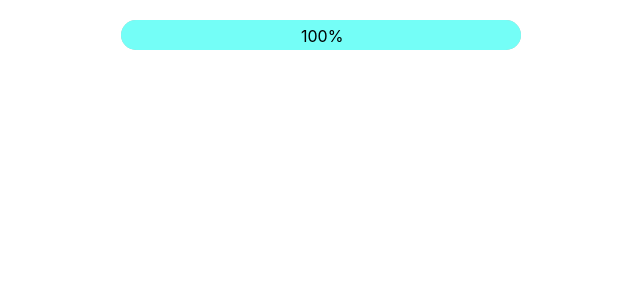
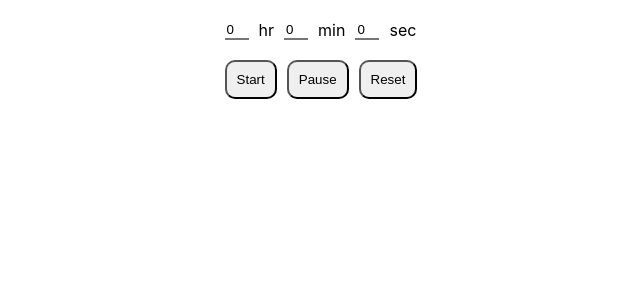
Before and after one commit to Rilee991/machine-coding-exampels, a React (Create React App) app in the folder react-examples/: page / in a window 1280 px wide. Shown: the top 300 px of the page, without its empty margins (319-959 px from the left). Built offline with nearby package versions, Linux system fonts and the light colour scheme.

Commit message:
count down timer

```diff
--- a/react-examples/src/App.js
+++ b/react-examples/src/App.js
@@ -1,5 +1,6 @@
 import React from 'react';
-import ProgressBar from './progressbar3/ProgressBar';
+import TimerApp from './countdowntimer2/TimerApp';
+// import ProgressBar from './progressbar3/ProgressBar';
 // import ProgressBar from './progressbar2/ProgressBar';
 // import StopWatch from './stopwatch/StopWatch';
 // import HolyGrail from './holygrail/HolyGrail';
@@ -33,7 +34,8 @@ const App = () => {
 		// <HolyGrail />
 		// <StopWatch />
 		// <ProgressBar />
-		<ProgressBar />
+		// <ProgressBar />
+		<TimerApp />
     );
 }
 
--- /dev/null
+++ b/react-examples/src/countdowntimer2/TimerApp.js
@@ -0,0 +1,78 @@
+import React, { useEffect, useState } from 'react';
+import './styles.css';
+
+const TimerApp = () => {
+    // const [timeConfig, setTimeConfig] = useState({ time: 0, isRunning: false });
+    const [timeConfigs, setTimeConfigs] = useState({ sec: 0, min: 0, hour: 0, isRunning: false });
+
+    useEffect(() => {
+        const timer = setInterval(() => {
+            // setTimeConfig(prev => prev.isRunning ? (prev.time > 0 ? ({ ...prev, time: prev.time - 1, }): ({ ...prev, isRunning: false })) : prev);
+            setTimeConfigs(prev => {
+                if(!prev.isRunning) return prev;
+
+                if(prev.sec > 0) return { ...prev, sec: prev.sec - 1 };
+                else {
+                    if(prev.min > 0) return { ...prev, sec: 59, min: prev.min - 1};
+                    else {
+                        if(prev.hour > 0) return { ...prev, sec: 59, min: 59, hour: prev.hour - 1 };
+                        return { ...prev, isRunning: false };
+                    }
+                }
+            });
+        },1000);
+
+        return () => {
+            clearInterval(timer);
+        }
+    });
+
+    const handleSetTime = (e) => {
+        // setTimeConfig({ ...timeConfig, time: e.target.value });
+        const name = e.target.name, value = e.target.value;
+        setTimeConfigs({ ...timeConfigs, [name]: value });
+    }
+
+    const onClickStart = () => {
+        // setTimeConfig({ ...timeConfig, isRunning: true });
+        let { hour = 0, min = 0, sec = 0 } = timeConfigs;
+
+        if(sec >= 60) {
+            min += Math.round(sec/60);
+            sec = sec%60;
+        }
+
+        if(min >= 60) {
+            hour += Math.round(min/60);
+            min = min%60;
+        }
+        setTimeConfigs({ ...timeConfigs, hour, min, sec, isRunning: true });
+    }
+
+    const onClickPause = () => {
+        // setTimeConfig({ ...timeConfig, isRunning: false });
+        setTimeConfigs({ ...timeConfigs, isRunning: false });
+    }
+
+    const onClickReset = () => {
+        // setTimeConfig({ time: 0, isRunning: false });
+        setTimeConfigs({ sec: 0, min: 0, hour: 0, isRunning: false });
+    }
+
+    return (
+        <div className="container">
+            <div className="inp-grp">
+                <input type="number" disabled={timeConfigs.isRunning} value={timeConfigs.hour} name="hour" onChange={handleSetTime} />hr
+                <input type="number" disabled={timeConfigs.isRunning} value={timeConfigs.min} name="min" onChange={handleSetTime} />min
+                <input type="number" disabled={timeConfigs.isRunning} value={timeConfigs.sec} name="sec" onChange={handleSetTime} />sec
+            </div>
+            <div className="btn-grp">
+                <button onClick={onClickStart}>Start</button>
+                <button onClick={onClickPause}>Pause</button>
+                <button onClick={onClickReset}>Reset</button>
+            </div>
+        </div>
+    );
+}
+
+export default TimerApp;
--- /dev/null
+++ b/react-examples/src/countdowntimer2/styles.css
@@ -0,0 +1,34 @@
+.container {
+    display: grid;
+    place-content: center;
+    margin-top: 20px;
+    gap: 20px;
+}
+
+.btn-grp {
+    display: flex;
+    gap: 10px;
+}
+
+button {
+    padding: 10px;
+    border-radius: 10px;
+    cursor: pointer;
+}
+
+input::-webkit-inner-spin-button,::-webkit-outer-spin-button {
+    display: none;
+}
+
+input[type="number"] {
+    -moz-appearance: textfield;
+    border-left: 0px;
+    border-top: 0px;
+    border-right: 0px;
+    width: 20px;
+}
+
+.inp-grp {
+    display: flex;
+    gap: 10px;
+}
```
